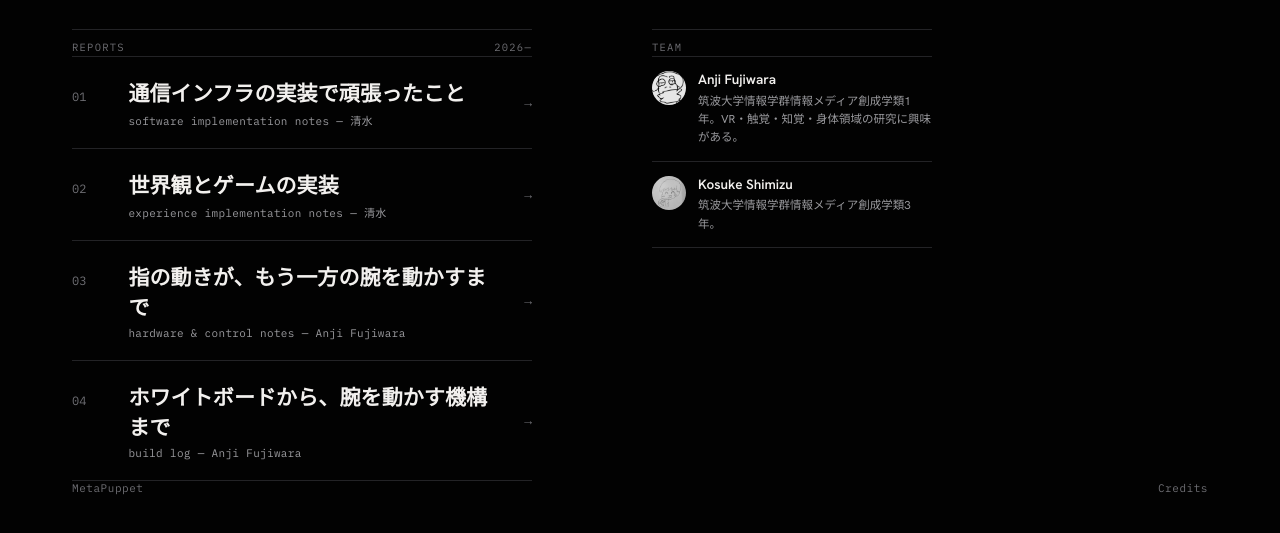
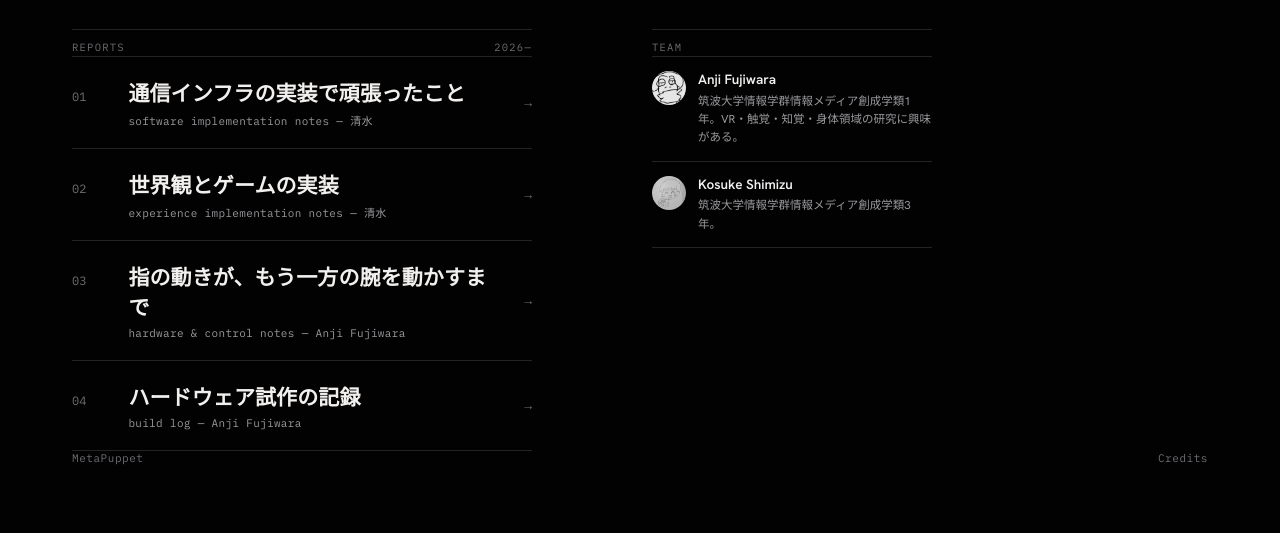
Before and after one commit to Meta-Puppet/Meta-Puppet.github.io, a plain HTML site: page index.html in a window 1280 px wide. Shown: the part 309-842 px from the top of the page. After the commit the page ends 814 px from the top, so only its background shows below. Drawn offline with Linux system fonts and the light colour scheme; no server answers.

Commit message:
Update row 04 label to match new genesis page title

```diff
--- a/index.html
+++ b/index.html
@@ -289,7 +289,7 @@ a.row:focus-visible{ outline:2px solid var(--accent); outline-offset:4px; }
       <a class="row" href="https://meta-puppet.github.io/genesis/">
         <span class="row-num">04</span>
         <span class="row-text">
-          <span class="row-label">ホワイトボードから、腕を動かす機構まで</span>
+          <span class="row-label">ハードウェア試作の記録</span>
           <span class="row-sub">build log — Anji Fujiwara</span>
         </span>
         <span class="row-arrow">→</span>
```
